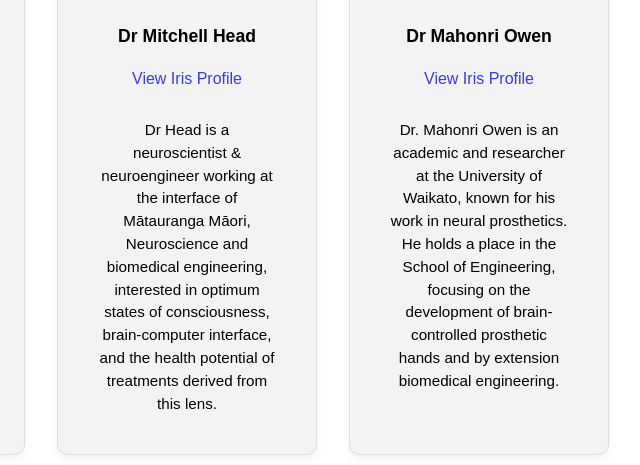
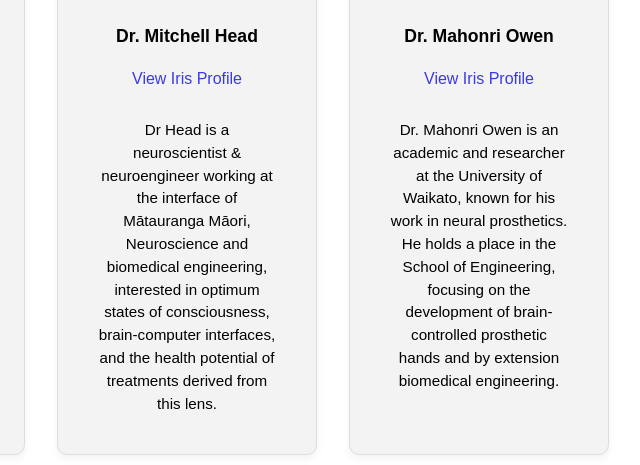
Before and after one commit to WearablesResearchLab/WearablesResearchLab, a plain HTML site: page about.html in a window 1280 px wide. Shown: the part 623-1088 px from the top of the page, 453-1093 px from the left. Drawn offline with nearby package versions, Linux system fonts and the light colour scheme; files whose address does not match are found by name.

```diff
--- a/about.html
+++ b/about.html
@@ -41,15 +41,15 @@
 
       <article class="person">
         <img src="assets/img/mitchell.jpg" alt="Dr Mitchell Head" />
-        <h3 class="profile_name">Dr Mitchell Head</h3>
+        <h3 class="profile_name">Dr. Mitchell Head</h3>
         <a class="iris" href="https://profiles.waikato.ac.nz/mitchell.head">View Iris Profile</a>
-        <p>Dr Head is a neuroscientist & neuroengineer working at the interface of Mātauranga Māori, Neuroscience and biomedical engineering, interested in optimum states of consciousness, brain-computer interface, and the health potential of treatments derived from this lens.</p>
+        <p>Dr Head is a neuroscientist & neuroengineer working at the interface of Mātauranga Māori, Neuroscience and biomedical engineering, interested in optimum states of consciousness, brain-computer interfaces, and the health potential of treatments derived from this lens.</p>
       </article>
 
 
       <article class="person">
         <img src="assets/img/mahonri.png" alt="Dr Mahonri Owen" />
-        <h3 class="profile_name">Dr Mahonri Owen</h3>
+        <h3 class="profile_name">Dr. Mahonri Owen</h3>
         <a class="iris" href="https://profiles.waikato.ac.nz/mahonri.owen">View Iris Profile</a>
         <p>Dr. Mahonri Owen is an academic and researcher at the University of Waikato, known for his work in neural
           prosthetics. He holds a place in the School of Engineering, focusing on the development of brain-controlled
```
